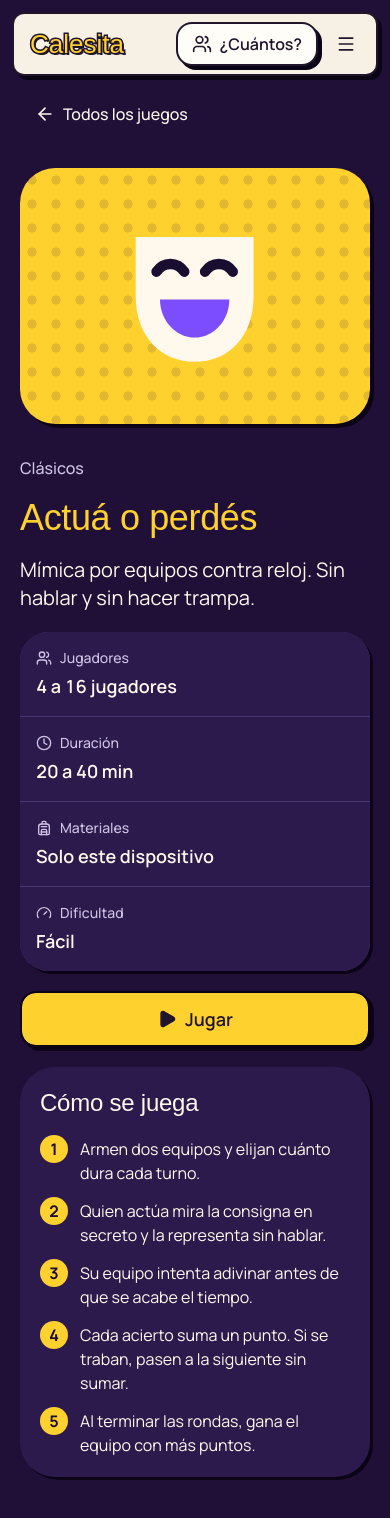
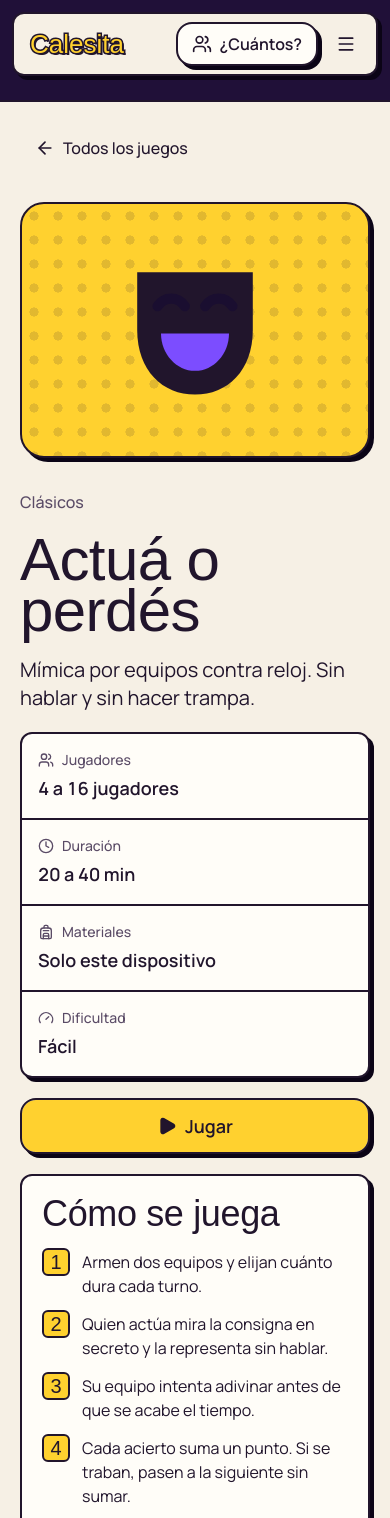
Before and after one commit to ramatc/calesita, a Next.js app: page /juegos/actua-o-perdes in a window 390 px wide. Shown: the top 1518 px of the page. Built offline with nearby package versions, Linux system fonts and the light colour scheme; a web font is replaced by a local one.

Commit message:
feat: restyle the catalog, filters and game detail page as arcade cartridges

```diff
--- a/src/app/(site)/juegos/[slug]/page.tsx
+++ b/src/app/(site)/juegos/[slug]/page.tsx
@@ -56,7 +56,8 @@ export default async function GamePage({ params }: GamePageProps) {
   if (!game) notFound();
 
   return (
-    <main className="mx-auto grid w-full max-w-5xl flex-1 grid-cols-1 gap-8 px-5 pt-4 pb-16 md:grid-cols-2 md:gap-12">
+    <main className="surface-light mt-6 flex-1 border-t-2 border-arcade-ink">
+      <div className="mx-auto grid w-full max-w-5xl grid-cols-1 gap-8 px-5 pt-6 pb-16 md:grid-cols-2 md:gap-12">
       <div className="md:col-span-2">
         <Button asChild variant="ghost" size="chip">
           <Link href="/juegos">
@@ -66,7 +67,7 @@ export default async function GamePage({ params }: GamePageProps) {
         </Button>
       </div>
 
-      <GameStub game={game} className="h-64 rounded-3xl p-6 shadow-raised md:sticky md:top-24 md:h-96">
+      <GameStub game={game} className="arcade-edge h-64 rounded-arcade-panel p-6 md:sticky md:top-24 md:h-96">
         <GameIllustration slug={game.slug} className="max-w-full" />
       </GameStub>
 
@@ -75,12 +76,12 @@ export default async function GamePage({ params }: GamePageProps) {
           <span className="font-medium text-muted-foreground">{CATEGORY_LABELS[game.category]}</span>
           <StatusIndicator status={game.status} />
         </div>
-        <h1 className="font-display text-4xl leading-none text-brand-yellow sm:text-5xl md:text-6xl">
+        <h1 className="font-display text-6xl leading-[0.85] md:text-7xl">
           {game.name}
         </h1>
         <p className="text-xl">{game.description}</p>
 
-        <dl className="grid gap-px overflow-hidden rounded-2xl bg-border shadow-card sm:grid-cols-2">
+        <dl className="arcade-edge grid gap-0.5 overflow-hidden rounded-arcade-card bg-arcade-edge sm:grid-cols-2">
           <GameFact icon={Users} label="Jugadores" value={formatPlayers(game.players)} />
           <GameFact icon={Clock} label="Duración" value={formatDuration(game.durationMinutes)} />
           <GameFact icon={Backpack} label="Materiales" value={formatMaterials(game.materials)} />
@@ -95,13 +96,14 @@ export default async function GamePage({ params }: GamePageProps) {
             </Link>
           </Button>
         ) : (
-          <p className="rounded-2xl bg-secondary p-4 font-medium">
+          <p className="rounded-arcade-card border-2 border-dashed border-arcade-edge p-4 font-medium">
             Este juego todavía no se puede jugar. Lo estamos terminando.
           </p>
         )}
 
         {game.rules && <GameInstructions rules={game.rules} />}
       </div>
+      </div>
     </main>
   );
 }
--- a/src/app/(site)/juegos/page.tsx
+++ b/src/app/(site)/juegos/page.tsx
@@ -1,6 +1,7 @@
 import type { Metadata } from "next";
 import { Suspense } from "react";
 
+import { PixelLabel } from "@/components/arcade/pixel-type";
 import { GameCatalog, GameGrid } from "@/components/catalog/game-catalog";
 import { GAMES } from "@/content/catalog";
 
@@ -11,14 +12,17 @@ export const metadata: Metadata = {
 
 export default function CatalogPage() {
   return (
-    <main className="mx-auto w-full max-w-6xl flex-1 px-5 pt-6 pb-16">
-      <h1 className="font-display text-5xl text-brand-yellow">Juegos</h1>
-      <p className="mt-2 mb-8 text-lg text-muted-foreground">
-        Decinos cuántos son y elegí el próximo.
-      </p>
-      <Suspense fallback={<GameGrid games={GAMES} />}>
-        <GameCatalog />
-      </Suspense>
+    <main className="surface-light mt-6 flex-1 border-t-2 border-arcade-ink">
+      <div className="mx-auto w-full max-w-6xl px-5 pt-10 pb-16">
+        <PixelLabel accent>Select game</PixelLabel>
+        <h1 className="mt-1 font-display text-6xl leading-[0.85] md:text-7xl">Juegos</h1>
+        <p className="mt-3 mb-8 text-lg text-muted-foreground">
+          Decinos cuántos son y elegí el próximo.
+        </p>
+        <Suspense fallback={<GameGrid games={GAMES} />}>
+          <GameCatalog />
+        </Suspense>
+      </div>
     </main>
   );
 }
--- a/src/components/catalog/game-catalog.tsx
+++ b/src/components/catalog/game-catalog.tsx
@@ -29,7 +29,7 @@ export function GameGrid({ games }: { games: readonly GameDefinition[] }) {
         <section aria-labelledby="available-games-heading" className="flex flex-col gap-5">
           <h2
             id="available-games-heading"
-            className={cn("font-display text-3xl", comingSoon.length === 0 && "sr-only")}
+            className={cn("font-display text-4xl leading-none", comingSoon.length === 0 && "sr-only")}
           >
             Para jugar ahora
           </h2>
@@ -46,8 +46,12 @@ export function GameGrid({ games }: { games: readonly GameDefinition[] }) {
 
       {comingSoon.length > 0 && (
         <section aria-labelledby="upcoming-games-heading" className="flex flex-col gap-5">
-          <h2 id="upcoming-games-heading" className="font-display text-3xl">
+          <h2
+            id="upcoming-games-heading"
+            className="flex items-center gap-4 font-display text-4xl leading-none text-muted-foreground"
+          >
             Próximamente
+            <span aria-hidden="true" className="pixel-rule flex-1" />
           </h2>
           <ul className="grid gap-5 md:grid-cols-2 lg:grid-cols-3">
             {comingSoon.map((game) => (
@@ -92,8 +96,8 @@ export function GameCatalog() {
       {games.length > 0 ? (
         <GameGrid games={games} />
       ) : (
-        <div className="flex flex-col items-center gap-4 rounded-3xl bg-card px-6 py-12 text-center">
-          <h2 className="font-display text-3xl text-brand-yellow">No hay ningún juego así</h2>
+        <div className="arcade-edge flex flex-col items-center gap-4 rounded-arcade-panel bg-card px-6 py-12 text-center">
+          <h2 className="font-display text-5xl leading-[0.9]">No hay ningún juego así</h2>
           <p className="text-muted-foreground">
             Probá con menos filtros o con otra cantidad de jugadores.
           </p>
--- a/src/components/catalog/game-filters.tsx
+++ b/src/components/catalog/game-filters.tsx
@@ -78,7 +78,7 @@ export function GameFilters({ filters, onChange }: GameFiltersProps) {
   return (
     <section
       aria-label="Filtros"
-      className="flex flex-col gap-5 rounded-3xl bg-card p-5 shadow-card md:p-6"
+      className="arcade-edge flex flex-col gap-5 rounded-arcade-panel bg-card p-5 md:p-6"
     >
       <div className="flex flex-col gap-5 lg:flex-row lg:justify-between">
         <FilterGroup label="Categoría">
--- a/src/components/game/game-instructions.tsx
+++ b/src/components/game/game-instructions.tsx
@@ -4,8 +4,8 @@ type GameInstructionsProps = {
 
 export function GameInstructions({ rules }: GameInstructionsProps) {
   return (
-    <section aria-labelledby="rules-heading" className="rounded-3xl bg-card p-5 shadow-card">
-      <h2 id="rules-heading" className="font-display text-2xl">
+    <section aria-labelledby="rules-heading" className="arcade-edge rounded-arcade-card bg-card p-5">
+      <h2 id="rules-heading" className="font-display text-4xl leading-none">
         Cómo se juega
       </h2>
       <ol className="mt-4 flex flex-col gap-3">
@@ -13,7 +13,7 @@ export function GameInstructions({ rules }: GameInstructionsProps) {
           <li key={rule} className="flex gap-3">
             <span
               aria-hidden="true"
-              className="flex size-7 shrink-0 items-center justify-center rounded-full bg-brand-yellow font-bold text-brand-ink"
+              className="flex size-7 shrink-0 items-center justify-center rounded-arcade-control border-2 border-arcade-ink bg-arcade-yellow font-display text-xl leading-none text-arcade-ink"
               data-tabular
             >
               {index + 1}
```
